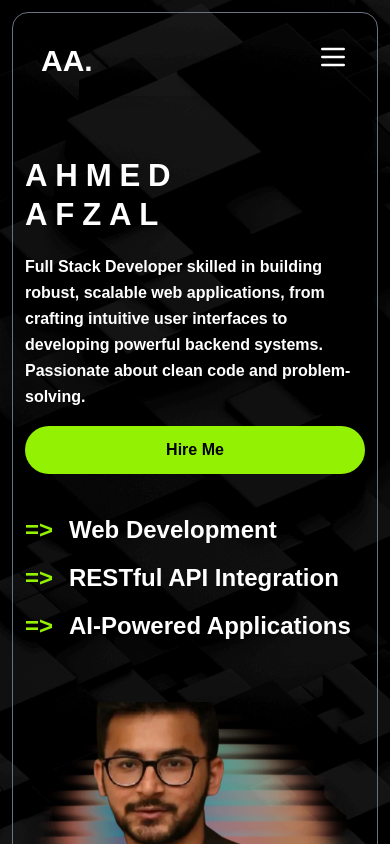
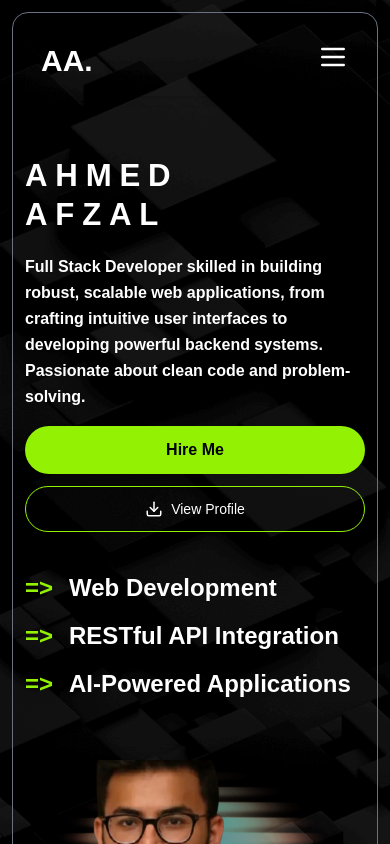
Before and after one commit to ahmedafzal98/ahmed-portfolio, a Next.js app: page / in a window 390 px wide. Shown: the top 844 px of the page. Built offline with nearby package versions, Linux system fonts and the light colour scheme.

Commit message:
add view resume button

```diff
--- a/src/components/HeroIntro.tsx
+++ b/src/components/HeroIntro.tsx
@@ -1,12 +1,15 @@
-import React, { useRef } from "react";
+import React from "react";
 import Button from "./Button";
+import { FiDownload } from "react-icons/fi";
 
 interface HeroIntroProps {
   scrollToContact: () => void;
 }
+
 const HeroIntro: React.FC<HeroIntroProps> = ({ scrollToContact }) => {
   return (
     <div>
+      {/* Mobile Summary */}
       <p className="mt-6 text-left text-white text-base font-bold md:hidden leading-relaxed">
         Full Stack Developer skilled in building robust, scalable web
         applications, from crafting intuitive user interfaces to developing
@@ -14,19 +17,47 @@ const HeroIntro: React.FC<HeroIntroProps> = ({ scrollToContact }) => {
         problem-solving.
       </p>
 
-      <div onClick={scrollToContact} className="block md:hidden mt-4">
-        <button className="w-full bg-[#93F203] text-black py-3 rounded-full font-bold font-poppins text-center">
+      {/* Mobile Hire Me Button */}
+      <div className="block md:hidden space-y-3 mt-4">
+        <button
+          onClick={scrollToContact}
+          className="w-full bg-[#93F203] text-black py-3 rounded-full font-bold font-poppins text-center"
+        >
           Hire Me
         </button>
+        <a
+          href="/AhmedAfzal-Resume.pdf"
+          target="_blank"
+          rel="noopener noreferrer"
+          className="flex items-center justify-center gap-2 border border-[#93F203] text-white py-3 w-full rounded-full hover:bg-teal-500 hover:text-white transition-colors duration-200 font-poppins text-sm"
+        >
+          <FiDownload size={18} />
+          View Profile
+        </a>
       </div>
 
+      {/* Desktop Section */}
       <div className="hidden md:flex flex-col items-end gap-6 w-[30%] absolute right-10 top-[60%] flex-nowrap font-bold">
         <span className="text-2xl text-white text-right font-medium uppercase font-poppins leading-relaxed">
           Full stack developer crafting <br /> smart web solutions with seamless
           UI, robust backend & modern AI integrations.
         </span>
 
-        <Button onClick={scrollToContact} title="HIRE ME" />
+        <div className="flex gap-3 z-10 relative">
+          {/* Hire Me Button */}
+          <Button onClick={scrollToContact} title="HIRE ME" />
+
+          {/* View Profile Button */}
+          <a
+            href="/AhmedAfzal-Resume.pdf"
+            target="_blank"
+            rel="noopener noreferrer"
+            className="flex items-center font-poppins justify-center gap-2 border border-[#93F203] text-white py-2 px-4 rounded-full hover:bg-[#93F203] hover:opacity-80 hover:text-black transition-colors duration-200 text-sm"
+          >
+            <FiDownload size={16} />
+            View Profile
+          </a>
+        </div>
       </div>
     </div>
   );
```
Also changed, not shown: 1 other file (tests, documents, lock files or other folders).
